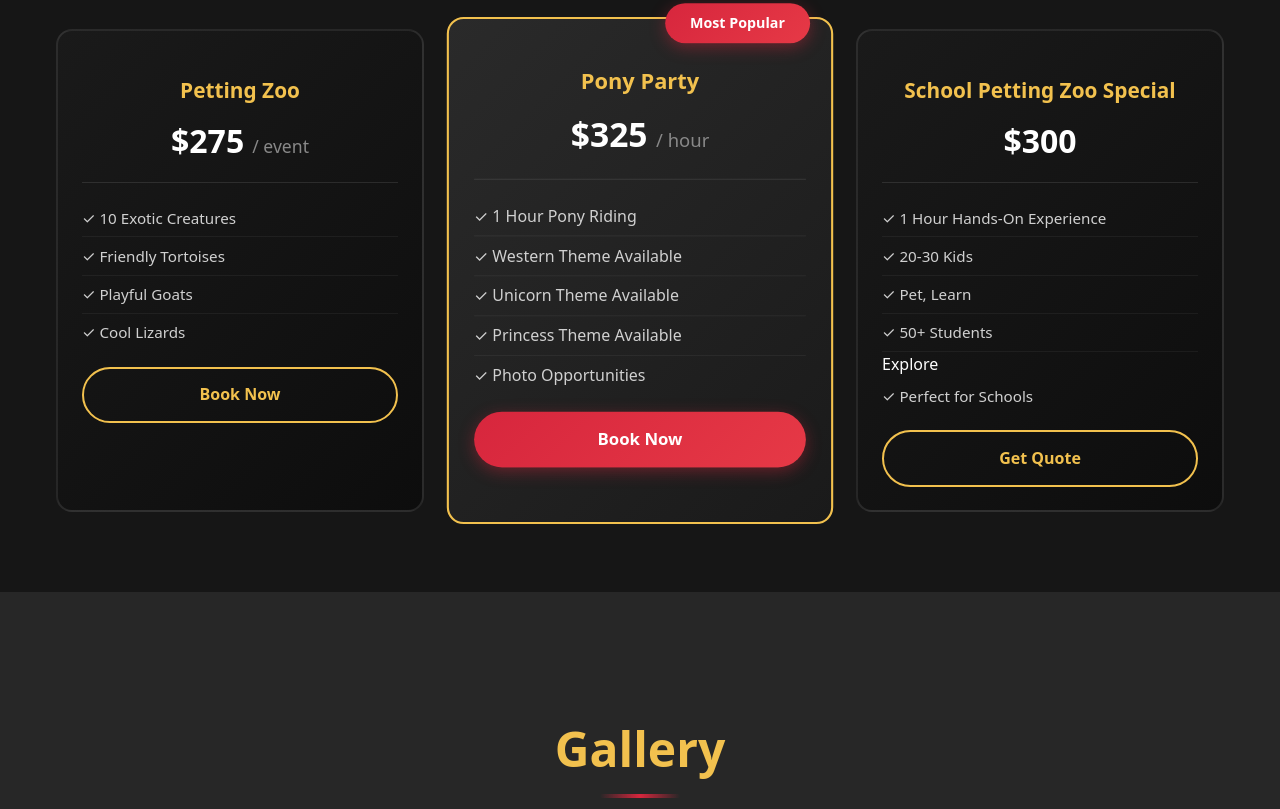
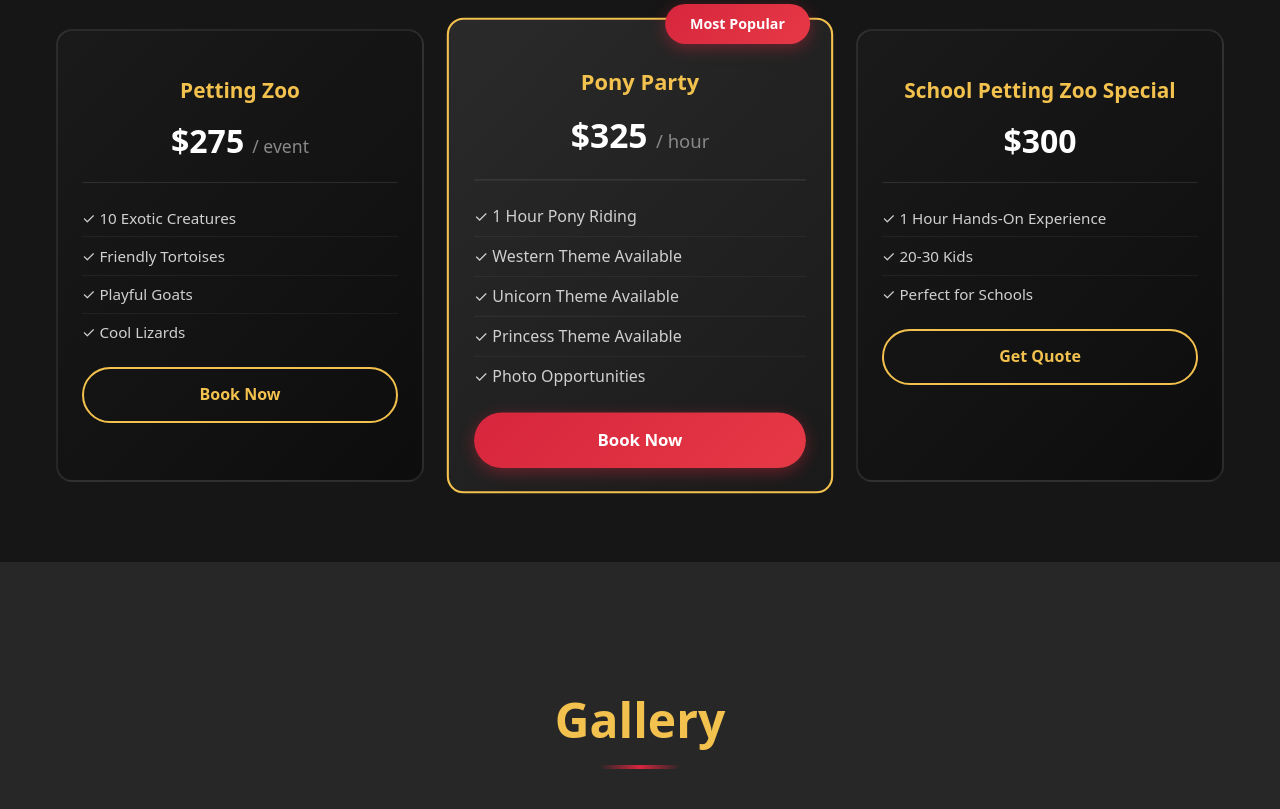
Before and after one commit to AntonioMc99/cityboywebsite, a plain HTML site: page index.html in a window 1280 px wide. Shown: the part 2434-3243 px from the top of the page. Drawn offline with Linux system fonts and the light colour scheme.

Commit message:
Remove extra list item from School Petting Zoo package

```diff
--- a/index.html
+++ b/index.html
@@ -147,7 +147,7 @@
           <ul class="pricing-features">
             <li>✓ 1 Hour Hands-On Experience</li>
             <li>✓ 20-30 Kids</li>
-            <li>✓ Pet, Learn <li>✓ 50+ Students</li> Explore</li>
+
             <li>✓ Perfect for Schools</li>
           </ul>
           <a href="#contact" class="btn-outline full-width">Get Quote</a>
```
